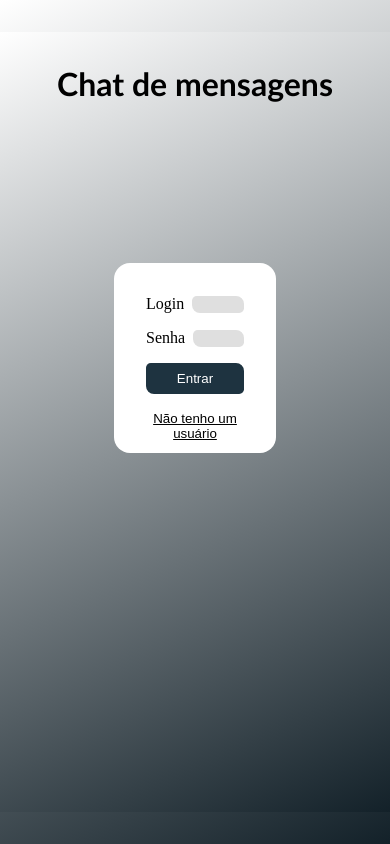
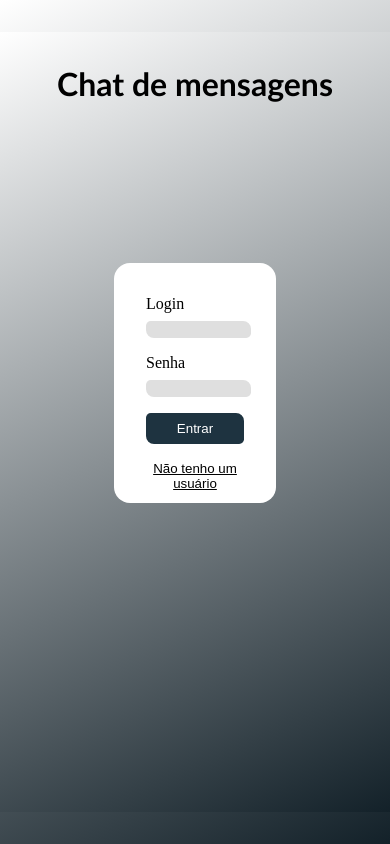
Before and after one commit to Daniel-Dief/IFSC_SI_2025-, a plain HTML site: page WEB/index.html in a window 390 px wide. Drawn offline with Linux system fonts and the light colour scheme.

Commit message:
feat: ajustes styles

```diff
--- a/WEB/css/login.css
+++ b/WEB/css/login.css
@@ -87,3 +87,14 @@ button[type=submit]:hover {
 .ja-login, .criar-login {
     display: none;
 }
+
+@media (max-width: 768px) {
+    .field {
+        flex-direction: column;
+        align-items: flex-start;
+    }
+
+    input[type=text], input[type=password] {
+        width: 100%;
+    }
+}
```
